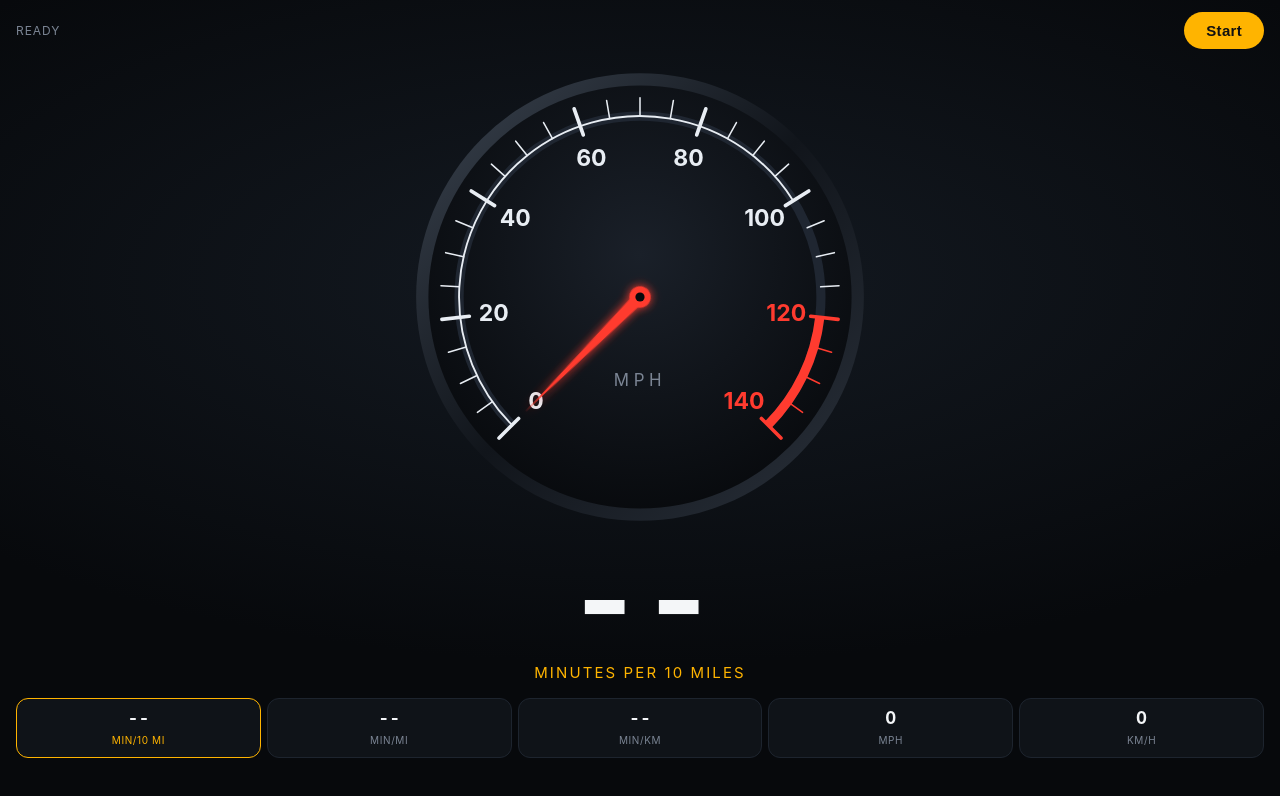
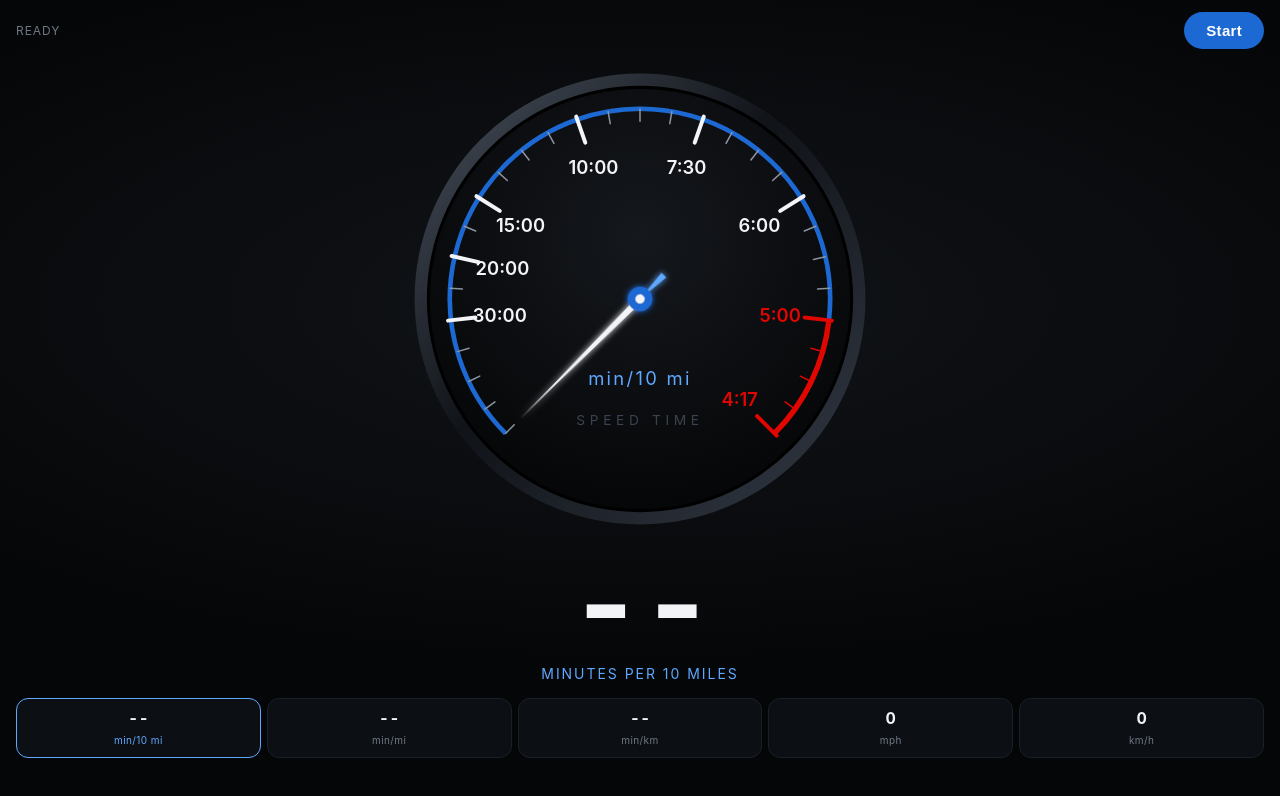
Before and after one commit to d3lynn/Speed-time, a plain HTML site: page index.html in a window 1280 px wide. Drawn offline with Linux system fonts and the light colour scheme.

Commit message:
BMW-style dial; dial labels and unit follow selected mode

```diff
--- a/index.html
+++ b/index.html
@@ -6,42 +6,42 @@
 <meta name="apple-mobile-web-app-capable" content="yes">
 <meta name="apple-mobile-web-app-status-bar-style" content="black-translucent">
 <meta name="apple-mobile-web-app-title" content="Speed Time">
-<meta name="theme-color" content="#07090c">
-<link rel="manifest" href="data:application/manifest+json,%7B%22name%22%3A%22Speed%20Time%22%2C%22display%22%3A%22standalone%22%2C%22background_color%22%3A%22%2307090c%22%2C%22theme_color%22%3A%22%2307090c%22%7D">
+<meta name="theme-color" content="#050607">
+<link rel="manifest" href="data:application/manifest+json,%7B%22name%22%3A%22Speed%20Time%22%2C%22short_name%22%3A%22Speed%20Time%22%2C%22display%22%3A%22standalone%22%2C%22background_color%22%3A%22%23050607%22%2C%22theme_color%22%3A%22%23050607%22%7D">
 <title>Speed Time</title>
 <style>
-  :root { color-scheme: dark; --bg:#07090c; --panel:#0f1318; --line:#1d242e; --fg:#f4f6f8; --dim:#7b8594; --accent:#ffb400; --red:#ff3b2f; --blue:#4da3ff; }
+  :root { color-scheme: dark; --bg:#050607; --panel:#0c0f13; --line:#1b2028; --fg:#f2f4f7; --dim:#6f7886; --blue:#1c69d4; --blue-hi:#5fa8ff; --red:#e10600; }
   * { box-sizing: border-box; }
   html, body { height: 100%; margin: 0; }
   body {
-    background: radial-gradient(120% 80% at 50% 35%, #141a22 0%, var(--bg) 60%);
+    background: radial-gradient(120% 75% at 50% 38%, #111419 0%, var(--bg) 62%);
     color: var(--fg);
-    font-family: -apple-system, BlinkMacSystemFont, "SF Pro Display", system-ui, sans-serif;
+    font-family: -apple-system, BlinkMacSystemFont, "Helvetica Neue", system-ui, sans-serif;
     display: flex; flex-direction: column;
     padding: calc(env(safe-area-inset-top) + 12px) max(16px, env(safe-area-inset-left)) calc(env(safe-area-inset-bottom) + 14px) max(16px, env(safe-area-inset-right));
     -webkit-user-select: none; user-select: none; overflow: hidden;
   }
   header { display: flex; justify-content: space-between; align-items: center; gap: 12px; }
   #status { font-size: 12px; letter-spacing: .08em; text-transform: uppercase; color: var(--dim); font-variant-numeric: tabular-nums; }
-  #status.live { color: var(--accent); }
+  #status.live { color: var(--blue-hi); }
   #start {
-    background: var(--accent); color: #111; border: 0; border-radius: 999px;
-    padding: 10px 22px; font-size: 15px; font-weight: 700; letter-spacing: .02em; cursor: pointer;
+    background: var(--blue); color: #fff; border: 0; border-radius: 999px;
+    padding: 10px 22px; font-size: 15px; font-weight: 600; letter-spacing: .02em; cursor: pointer;
   }
   #start:disabled { background: var(--line); color: var(--dim); }
   #dial { flex: 1; display: flex; align-items: center; justify-content: center; min-height: 0; }
-  #gauge { width: min(92vw, 62vh, 460px); height: auto; display: block; }
-  #readout { text-align: center; margin-top: -2px; }
-  #value { font-size: clamp(64px, 22vw, 120px); font-weight: 700; line-height: .95; font-variant-numeric: tabular-nums; letter-spacing: -0.03em; }
-  #unit { font-size: 15px; letter-spacing: .14em; text-transform: uppercase; color: var(--accent); margin-top: 6px; }
+  #gauge { width: min(92vw, 60vh, 460px); height: auto; display: block; }
+  #readout { text-align: center; }
+  #value { font-size: clamp(64px, 22vw, 116px); font-weight: 700; line-height: .95; font-variant-numeric: tabular-nums; letter-spacing: -0.03em; }
+  #unit { font-size: 14px; letter-spacing: .14em; text-transform: uppercase; color: var(--blue-hi); margin-top: 6px; }
   #units { display: grid; grid-template-columns: repeat(5, 1fr); gap: 6px; margin-top: 16px; }
   .chip {
     background: var(--panel); border: 1px solid var(--line); border-radius: 12px;
     padding: 9px 4px; text-align: center; color: var(--dim); font: inherit; cursor: pointer;
   }
-  .chip b { display: block; font-size: 17px; color: var(--fg); font-variant-numeric: tabular-nums; }
-  .chip span { font-size: 10px; letter-spacing: .06em; text-transform: uppercase; }
-  .chip.on { border-color: var(--accent); color: var(--accent); }
+  .chip b { display: block; font-size: 16px; color: var(--fg); font-variant-numeric: tabular-nums; }
+  .chip span { font-size: 10px; letter-spacing: .04em; }
+  .chip.on { border-color: var(--blue-hi); color: var(--blue-hi); }
   #error { min-height: 18px; margin-top: 10px; font-size: 13px; color: var(--red); text-align: center; }
 </style>
 </head>
@@ -55,32 +55,35 @@
 <div id="dial">
   <svg id="gauge" viewBox="0 0 300 300" role="img" aria-label="Speedometer">
     <defs>
-      <radialGradient id="face" cx="50%" cy="40%" r="65%">
-        <stop offset="0" stop-color="#1a2029"/>
-        <stop offset="1" stop-color="#07090c"/>
+      <radialGradient id="face" cx="50%" cy="35%" r="70%">
+        <stop offset="0" stop-color="#15181d"/>
+        <stop offset="1" stop-color="#040506"/>
       </radialGradient>
       <linearGradient id="bezel" x1="0" y1="0" x2="1" y2="1">
-        <stop offset="0" stop-color="#3b4450"/>
-        <stop offset=".5" stop-color="#11151b"/>
-        <stop offset="1" stop-color="#2a313b"/>
+        <stop offset="0" stop-color="#4a525e"/>
+        <stop offset=".45" stop-color="#101318"/>
+        <stop offset="1" stop-color="#343b46"/>
       </linearGradient>
       <filter id="glow" x="-50%" y="-50%" width="200%" height="200%">
-        <feGaussianBlur stdDeviation="3" result="b"/>
+        <feGaussianBlur stdDeviation="2.2" result="b"/>
         <feMerge><feMergeNode in="b"/><feMergeNode in="SourceGraphic"/></feMerge>
       </filter>
     </defs>
-    <circle cx="150" cy="150" r="146" fill="url(#bezel)"/>
-    <circle cx="150" cy="150" r="138" fill="url(#face)"/>
+    <circle cx="150" cy="150" r="147" fill="url(#bezel)"/>
+    <circle cx="150" cy="150" r="139" fill="#000"/>
+    <circle cx="150" cy="150" r="137" fill="url(#face)"/>
     <g id="arcs"></g>
-    <g id="ticks"></g>
-    <g id="labels"></g>
-    <g id="redline"></g>
-    <text x="150" y="208" text-anchor="middle" fill="#7b8594" font-size="11" letter-spacing="3">MPH</text>
+    <g id="minor"></g>
+    <g id="major"></g>
+    <g id="labels" font-family="inherit" font-weight="600"></g>
+    <text id="dialUnit" x="150" y="206" text-anchor="middle" fill="#5fa8ff" font-size="12" letter-spacing="1.5"></text>
+    <text x="150" y="232" text-anchor="middle" fill="#3b4350" font-size="9" letter-spacing="3">SPEED TIME</text>
     <g id="needle" filter="url(#glow)">
-      <polygon points="150,44 154,150 146,150" fill="#ff3b2f"/>
-      <circle cx="150" cy="150" r="7" fill="#ff3b2f"/>
+      <polygon points="150,40 152.2,150 147.8,150" fill="#f2f4f7"/>
+      <polygon points="150,150 152.2,172 147.8,172" fill="#5fa8ff"/>
+      <circle cx="150" cy="150" r="8" fill="#1c69d4"/>
+      <circle cx="150" cy="150" r="3" fill="#f2f4f7"/>
     </g>
-    <circle cx="150" cy="150" r="3" fill="#07090c"/>
   </svg>
 </div>
 
@@ -94,28 +97,28 @@
 
 <script>
   const MAX_MPH = 140;
-  const START_DEG = -135, SWEEP = 270;   // gauge sweep, 0 degrees = 12 o'clock
+  const START_DEG = -135, SWEEP = 270;   // 0 degrees = 12 o'clock
   const CX = 150, CY = 150;
   const MPS_TO_MPH = 2.236936;
   const KM = 1.609344;
   const STOP_MPH = 1;
+  const range = (a, b, s) => { const r = []; for (let v = a; v <= b + 1e-9; v += s) r.push(v); return r; };
 
+  // Each mode: unit name, dial ticks (positions expressed in mph), and the value shown at each tick.
   const MODES = [
-    { name: 'Minutes per 10 miles', short: 'min/10 mi', kind: 'time',  calc: m => 600 / m },
-    { name: 'Minutes per mile',     short: 'min/mi',    kind: 'time',  calc: m => 60 / m },
-    { name: 'Minutes per km',       short: 'min/km',    kind: 'time',  calc: m => 60 / (m * KM) },
-    { name: 'Miles per hour',       short: 'mph',       kind: 'speed', calc: m => m },
-    { name: 'Kilometers per hour',  short: 'km/h',      kind: 'speed', calc: m => m * KM },
+    { name: 'Minutes per 10 miles', short: 'min/10 mi', kind: 'time',  calc: m => 600 / m,            ticks: [20, 30, 40, 60, 80, 100, 120, 140] },
+    { name: 'Minutes per mile',     short: 'min/mi',    kind: 'time',  calc: m => 60 / m,             ticks: range(20, 140, 20) },
+    { name: 'Minutes per km',       short: 'min/km',    kind: 'time',  calc: m => 60 / (m * KM),      ticks: range(20, 140, 20) },
+    { name: 'Miles per hour',       short: 'mph',       kind: 'speed', calc: m => m,                  ticks: range(0, 140, 20) },
+    { name: 'Kilometers per hour',  short: 'km/h',      kind: 'speed', calc: m => m * KM,             ticks: range(0, 220, 20).map(k => k / KM) },
   ];
 
   let mode = 0, mph = 0, shownMph = 0;
   let lastFix = null, recent = [];
-  let watchId = null;
   const $ = id => document.getElementById(id);
   const NS = 'http://www.w3.org/2000/svg';
 
-  // --- Gauge geometry ---
-  const angleFor = v => START_DEG + SWEEP * (v / MAX_MPH);
+  const angleFor = v => START_DEG + SWEEP * (Math.min(v, MAX_MPH) / MAX_MPH);
   const pt = (deg, r) => {
     const rad = deg * Math.PI / 180;
     return [CX + r * Math.sin(rad), CY - r * Math.cos(rad)];
@@ -126,49 +129,62 @@
     parent.appendChild(n);
     return n;
   }
-  function buildGauge() {
-    const arcs = $('arcs'), ticks = $('ticks'), labels = $('labels'), red = $('redline');
-    // Coloured track up to the redline at 120 mph
-    const band = (from, to, color, w) => {
-      const [x1, y1] = pt(angleFor(from), 118), [x2, y2] = pt(angleFor(to), 118);
-      const large = (angleFor(to) - angleFor(from)) > 180 ? 1 : 0;
-      el('path', { d: `M${x1},${y1} A118,118 0 ${large} 1 ${x2},${y2}`, fill: 'none', stroke: color, 'stroke-width': w, 'stroke-linecap': 'butt' }, arcs);
-    };
-    band(0, MAX_MPH, '#1f2631', 6);
-    band(0, 100, '#e8edf3', 1.2);
-    band(120, MAX_MPH, '#ff3b2f', 6);
-    el('path', { d: '', fill: 'none' }, arcs).remove();
-
-    for (let v = 0; v <= MAX_MPH; v += 5) {
-      const major = v % 20 === 0;
-      const deg = angleFor(v);
-      const [x1, y1] = pt(deg, major ? 112 : 118);
-      const [x2, y2] = pt(deg, 130);
-      el('line', { x1, y1, x2, y2, stroke: v >= 120 ? '#ff3b2f' : '#e8edf3', 'stroke-width': major ? 2.4 : 1, 'stroke-linecap': 'round' }, ticks);
-      if (major) {
-        const [tx, ty] = pt(deg, 96);
-        const t = el('text', { x: tx, y: ty + 5, 'text-anchor': 'middle', fill: v >= 120 ? '#ff3b2f' : '#e8edf3', 'font-size': 15, 'font-weight': 700, 'font-family': 'inherit' }, labels);
-        t.textContent = v;
-      }
-    }
-  }
-
-  // --- Readout ---
   function fmtTime(minutes) {
     if (!isFinite(minutes) || minutes > 99) return '--';
     const total = Math.round(minutes * 60);
     return `${Math.floor(total / 60)}:${String(total % 60).padStart(2, '0')}`;
   }
+  function formatValue(m, mphVal) {
+    const v = m.calc(mphVal);
+    return m.kind === 'time' ? fmtTime(v) : Math.round(v).toString();
+  }
+
+  // Static arcs: blue scale up to 120 mph, red redline 120 to 140.
+  function buildArcs() {
+    const g = $('arcs');
+    const band = (from, to, color, w, r) => {
+      const [x1, y1] = pt(angleFor(from), r), [x2, y2] = pt(angleFor(to), r);
+      const large = (angleFor(to) - angleFor(from)) > 180 ? 1 : 0;
+      el('path', { d: `M${x1},${y1} A${r},${r} 0 ${large} 1 ${x2},${y2}`, fill: 'none', stroke: color, 'stroke-width': w }, g);
+    };
+    band(0, MAX_MPH, '#1a1f27', 3, 124);
+    band(0, 120, '#1c69d4', 3, 124);
+    band(120, MAX_MPH, '#e10600', 3.5, 124);
+  }
+
+  // Ticks and labels follow the selected unit.
+  function buildDial() {
+    const m = MODES[mode];
+    const major = $('major'), minor = $('minor'), labels = $('labels');
+    major.innerHTML = ''; minor.innerHTML = ''; labels.innerHTML = '';
+
+    const isMajor = v => m.ticks.some(t => Math.abs(t - v) < 0.01);
+    for (let v = 0; v <= MAX_MPH; v += 5) {
+      if (isMajor(v)) continue;
+      const deg = angleFor(v);
+      const [x1, y1] = pt(deg, 116), [x2, y2] = pt(deg, 124);
+      el('line', { x1, y1, x2, y2, stroke: v >= 120 ? '#e10600' : '#8a93a0', 'stroke-width': 1, 'stroke-linecap': 'round' }, minor);
+    }
+    m.ticks.forEach(v => {
+      const deg = angleFor(v);
+      const [x1, y1] = pt(deg, 108), [x2, y2] = pt(deg, 126);
+      const isRed = v >= 120 - 0.01;
+      el('line', { x1, y1, x2, y2, stroke: isRed ? '#e10600' : '#f2f4f7', 'stroke-width': 2.6, 'stroke-linecap': 'round' }, major);
+      const [tx, ty] = pt(deg, 92);
+      const t = el('text', {
+        x: tx, y: ty + 5, 'text-anchor': 'middle',
+        fill: isRed ? '#e10600' : '#f2f4f7',
+        'font-size': m.kind === 'time' ? 12 : 16
+      }, labels);
+      t.textContent = formatValue(m, v);
+    });
+    $('dialUnit').textContent = m.short;
+  }
+
   function renderValue() {
     const m = MODES[mode];
     const stopped = shownMph < STOP_MPH;
-    let text;
-    if (stopped) text = m.kind === 'time' ? '--' : '0';
-    else {
-      const v = m.calc(shownMph);
-      text = m.kind === 'time' ? fmtTime(v) : Math.round(v).toString();
-    }
-    $('value').textContent = text;
+    $('value').textContent = stopped ? (m.kind === 'time' ? '--' : '0') : formatValue(m, shownMph);
     $('unit').textContent = m.name;
   }
   function renderChips() {
@@ -178,32 +194,33 @@
         const b = document.createElement('button');
         b.className = 'chip';
         b.innerHTML = '<b></b><span></span>';
-        b.addEventListener('click', () => { mode = i; renderAll(); });
+        b.addEventListener('click', () => { mode = i; renderAll(true); });
         row.appendChild(b);
       });
     }
     [...row.children].forEach((b, i) => {
       const m = MODES[i];
       const stopped = shownMph < STOP_MPH;
-      const v = stopped ? (m.kind === 'time' ? '--' : '0') :
-        (m.kind === 'time' ? fmtTime(m.calc(shownMph)) : Math.round(m.calc(shownMph)).toString());
       b.classList.toggle('on', i === mode);
-      b.querySelector('b').textContent = v;
+      b.querySelector('b').textContent = stopped ? (m.kind === 'time' ? '--' : '0') : formatValue(m, shownMph);
       b.querySelector('span').textContent = m.short;
     });
   }
   function renderNeedle() {
-    const deg = angleFor(Math.min(shownMph, MAX_MPH));
-    $('needle').setAttribute('transform', `rotate(${deg.toFixed(2)} ${CX} ${CY})`);
+    $('needle').setAttribute('transform', `rotate(${angleFor(shownMph).toFixed(2)} ${CX} ${CY})`);
   }
-  function renderAll() { renderValue(); renderChips(); renderNeedle(); }
+  let dialMode = -1;
+  function renderAll(forceDial) {
+    if (forceDial || dialMode !== mode) { buildDial(); dialMode = mode; }
+    renderValue(); renderChips(); renderNeedle();
+  }
 
   // Smooth needle motion toward the latest reading.
-  function tick() {
+  function animate() {
     shownMph += (mph - shownMph) * 0.18;
     if (Math.abs(mph - shownMph) < 0.05) shownMph = mph;
-    renderNeedle();
-    requestAnimationFrame(tick);
+    renderNeedle(); renderValue(); renderChips();
+    requestAnimationFrame(animate);
   }
 
   // --- GPS ---
@@ -226,7 +243,6 @@
     $('status').textContent = `GPS ±${Math.round(c.accuracy * 3.28084)} ft`;
     $('status').classList.add('live');
     $('error').textContent = '';
-    renderAll();
   }
   function onError(err) {
     const msgs = {
@@ -243,15 +259,15 @@
     $('start').disabled = true; $('start').textContent = 'Live';
     $('status').textContent = 'Finding GPS...';
     try { await navigator.wakeLock?.request('screen'); } catch (_) {}
-    watchId = navigator.geolocation.watchPosition(onFix, onError, { enableHighAccuracy: true, maximumAge: 0, timeout: 15000 });
+    navigator.geolocation.watchPosition(onFix, onError, { enableHighAccuracy: true, maximumAge: 0, timeout: 15000 });
   }
 
   $('start').addEventListener('click', start);
-  $('value').parentElement.addEventListener('click', () => { mode = (mode + 1) % MODES.length; renderAll(); });
+  $('readout').addEventListener('click', () => { mode = (mode + 1) % MODES.length; renderAll(true); });
 
-  buildGauge();
-  renderAll();
-  requestAnimationFrame(tick);
+  buildArcs();
+  renderAll(true);
+  requestAnimationFrame(animate);
 </script>
 </body>
 </html>
```
